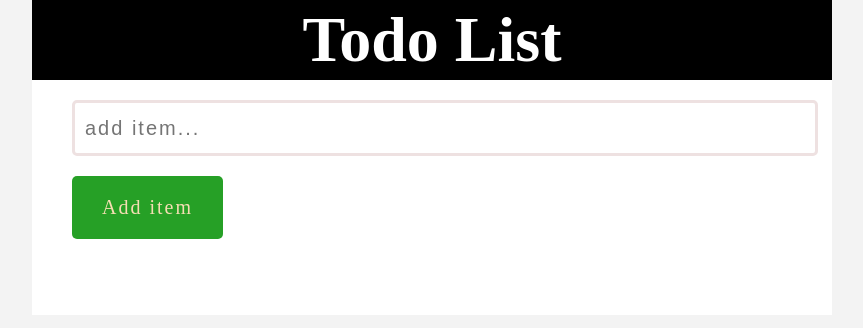
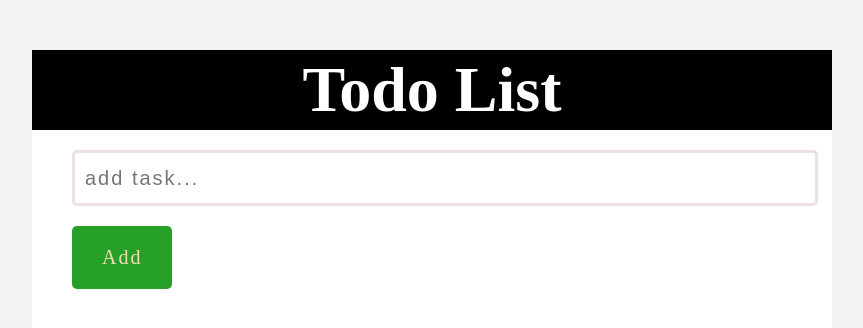
Before and after one commit to Likhaya-coder/todo-list, a React (Create React App) app: page / in a window 1280 px wide. Shown: the top 328 px of the page, without its empty margins (208-1071 px from the left). Built offline with nearby package versions, Linux system fonts and the light colour scheme.

Commit message:
chenged styling

```diff
--- a/src/components/Layout/Header.module.css
+++ b/src/components/Layout/Header.module.css
@@ -2,13 +2,13 @@
     height: 80px;
     width: 100%;
     background-color: black;
-    color: white;
     display: flex;
     justify-content: center;
     align-items: center;
+    margin-top: 50px;
 }
 
-.header h1 {
+.header h1  {
     color: white;
     text-decoration: none;
     font-size: 4em;
--- a/src/components/UserData/UserInput.js
+++ b/src/components/UserData/UserInput.js
@@ -37,8 +37,8 @@ const UserInput = props => {
         <Card>
             {error && <Modal onClose={modalCloseHandler} title={error.title} message={error.message}/>}
             <form onSubmit={submitHandler}>
-                <Input value={todo} type="text" placeholder="add item..." onChange={todoChangeHandler}/>
-                <Buttons type="submit" className={successBtn['success-button']}>Add item</Buttons>
+                <Input value={todo} type="text" placeholder="add task..." onChange={todoChangeHandler}/>
+                <Buttons type="submit" className={successBtn['success-button']}>Add</Buttons>
             </form>
         </Card>
      );
```
